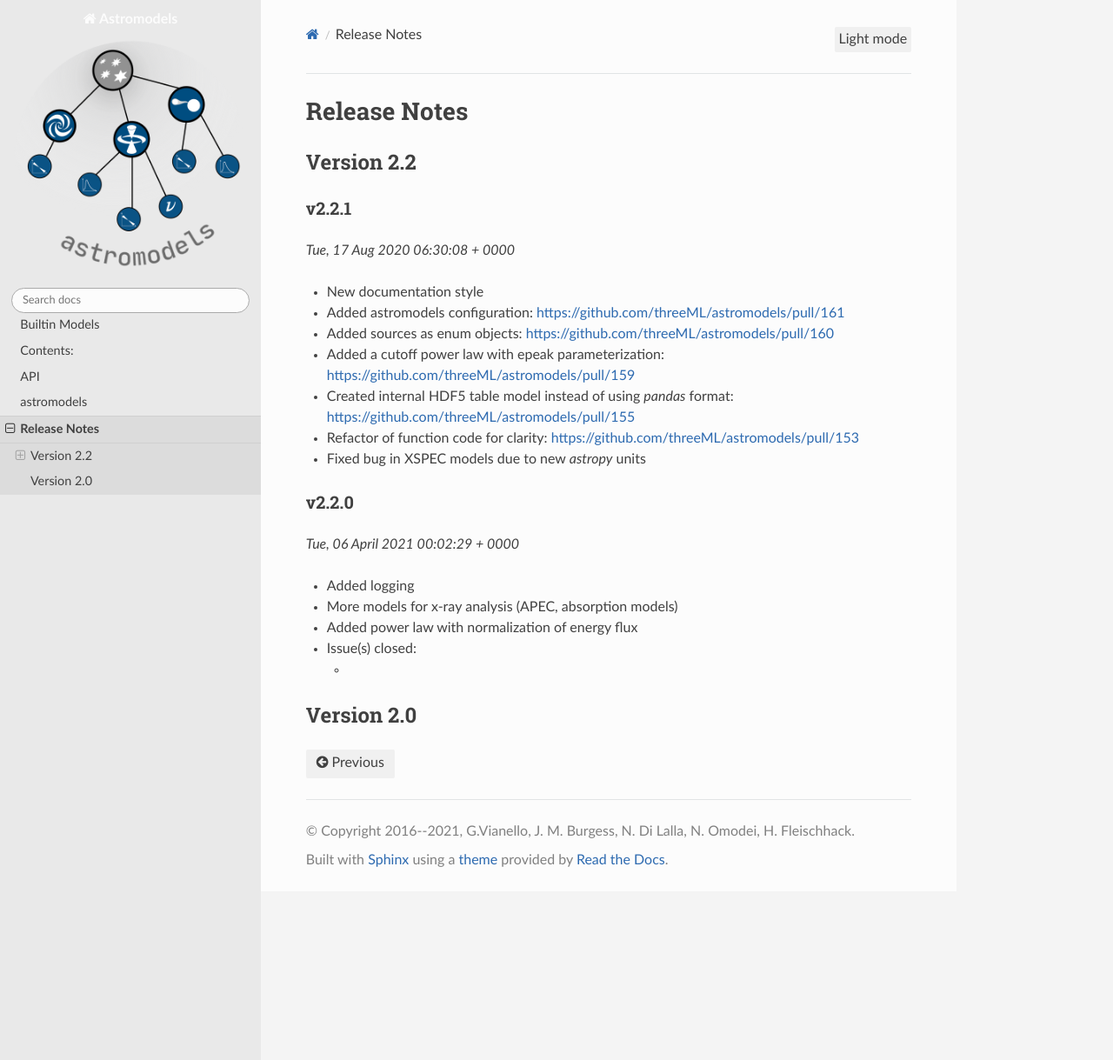
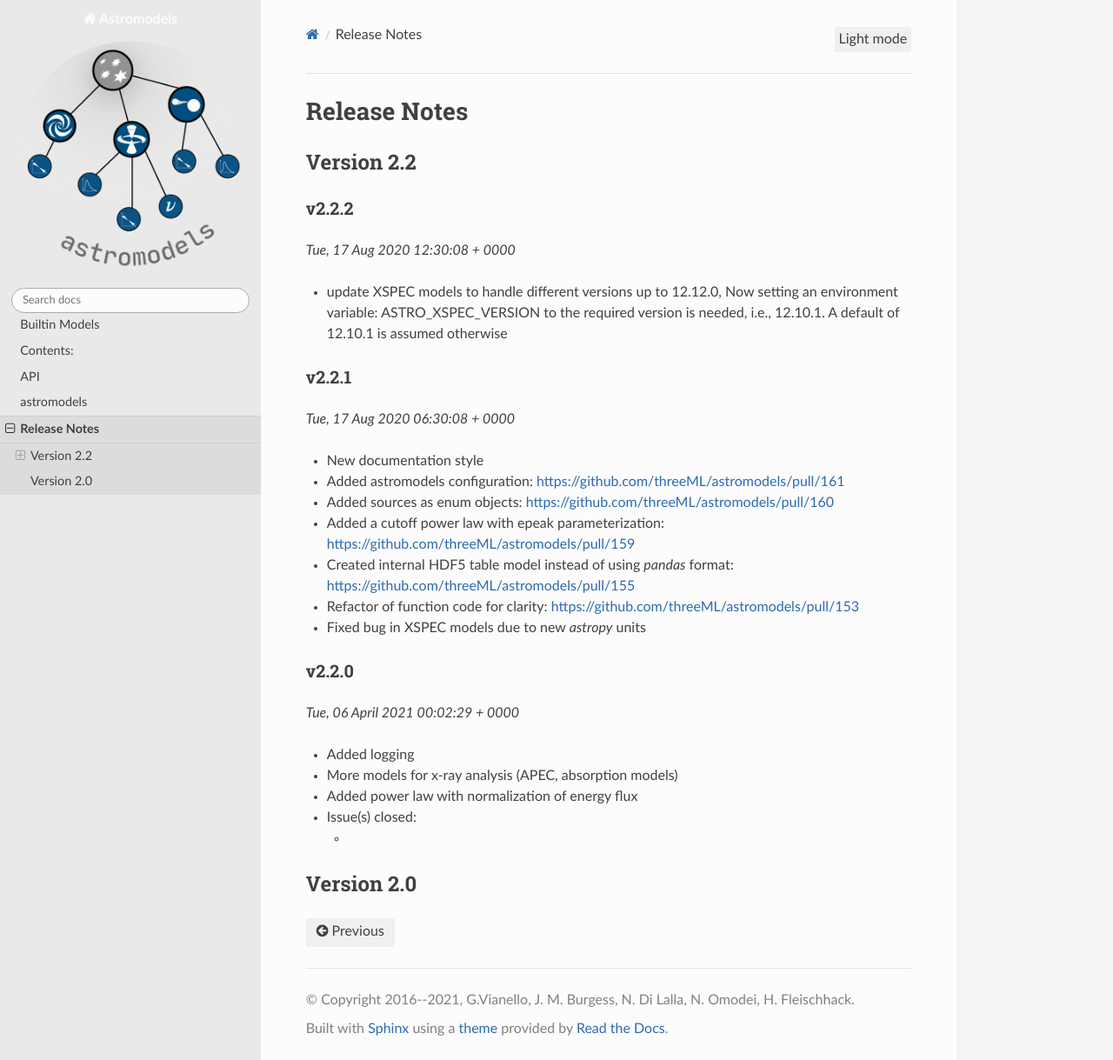
Before and after one commit to threeML/astromodels, a Sphinx documentation site: the page built from docs/release_notes.rst, in a window 1280 px wide and 1219 px high. Shown: the whole window at 87% size. Built offline with Sphinx 7.4.7 and the Read the Docs theme 2.0.0, drawn with Linux system fonts in a browser that asks for light colours; pages that are not in the unit, such as notebooks, are missing from menus.

Commit message:
update release notes for fix

```diff
--- a/docs/release_notes.rst
+++ b/docs/release_notes.rst
@@ -4,6 +4,16 @@ Release Notes
 
 Version 2.2
 -----------
+
+
+v2.2.2
+^^^^^^^^
+*Tue, 17 Aug 2020 12:30:08 + 0000*
+
+* update XSPEC models to handle different versions up to
+  12.12.0, Now setting an environment variable: ASTRO_XSPEC_VERSION
+  to the required version is needed, i.e., 12.10.1. A default of
+  12.10.1 is assumed otherwise
 
 
 v2.2.1
```
